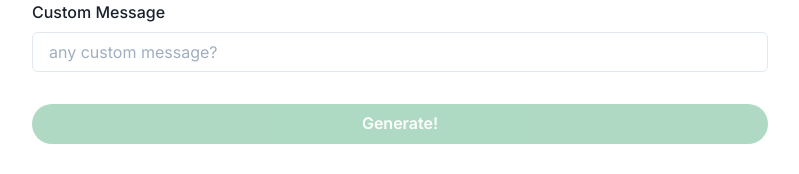
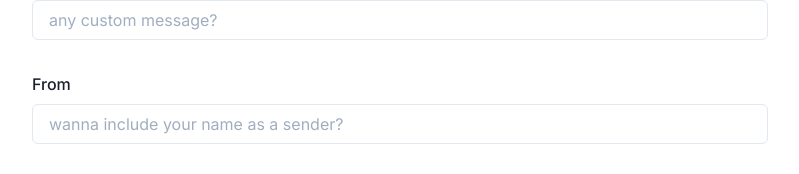
Before and after one commit to sozonome/greet-gaas, a Next.js app: page /create in a window 1280 px wide. Shown: the part 405-579 px from the top of the page, without its empty margins (240-1039 px from the left). Built offline with nearby package versions, Linux system fonts and the light colour scheme.

Commit message:
add from field

```diff
--- a/src/components/GreetingsTemplates/templates.ts
+++ b/src/components/GreetingsTemplates/templates.ts
@@ -27,7 +27,7 @@ export const OccasionTemplates: Array<OccasionTemplateType> = [
       "/chinese-new-year/People celebrating Chinese New Year-rafiki.svg",
     ],
     assetSource: { name: "Freepik Storyset", url: "https://storyset.com" },
-    customFont: "Caveat"
+    customFont: "Caveat",
   },
   {
     type: "christmas",
--- a/src/pages/create.tsx
+++ b/src/pages/create.tsx
@@ -32,6 +32,7 @@ type CreateFormType = {
   name: string;
   occasion: string;
   customMessage?: string;
+  from?: string;
 };
 
 const Create = () => {
@@ -39,7 +40,7 @@ const Create = () => {
   const toast = useToast();
 
   const {
-    values: { name, occasion, customMessage },
+    values: { name, occasion, customMessage, from },
     errors,
     dirty,
     handleChange,
@@ -49,6 +50,7 @@ const Create = () => {
       name: "",
       occasion: "",
       customMessage: "",
+      from: "",
     },
     validate: (formValues: CreateFormType) => {
       const errors: FormikErrors<CreateFormType> = {};
@@ -61,6 +63,10 @@ const Create = () => {
       if (formValues.customMessage.indexOf("script") > -1) {
         errors.customMessage = "invalid characters";
       }
+      if (formValues.from.indexOf("script") > -1) {
+        errors.from = "invalid characters";
+      }
+
       if (formValues.occasion === "") {
         errors.occasion = "Occasion must be picked";
       }
@@ -74,7 +80,7 @@ const Create = () => {
 
   const greetingRoute = `/greetings/${occasion}?name=${escape(name)}${
     customMessage ? `&message=${escape(customMessage)}` : ""
-  }`;
+  }${from ? `&from=${escape(from)}` : ""}`;
 
   const handleCopyLink = () => {
     navigator.clipboard
@@ -162,6 +168,22 @@ const Create = () => {
         )}
       </FormControl>
 
+      <FormControl>
+        <FormLabel>From</FormLabel>
+        <Input
+          type="text"
+          placeholder="wanna include your name as a sender?"
+          value={from}
+          name="from"
+          errorBorderColor="crimson"
+          isInvalid={errors?.from ? true : false}
+          onChange={handleChange}
+        />
+        {errors?.from && (
+          <FormHelperText color="crimson">{errors.from}</FormHelperText>
+        )}
+      </FormControl>
+
       <Button
         disabled={!dirty || (dirty && Object.keys(errors).length > 0)}
         onClick={() => handleSubmit()}
```
Also changed, not shown: src/components/GreetingsTemplates/index.tsx (+11 -1 lines), src/pages/greetings/[occasion].tsx (+5 -3 lines).
